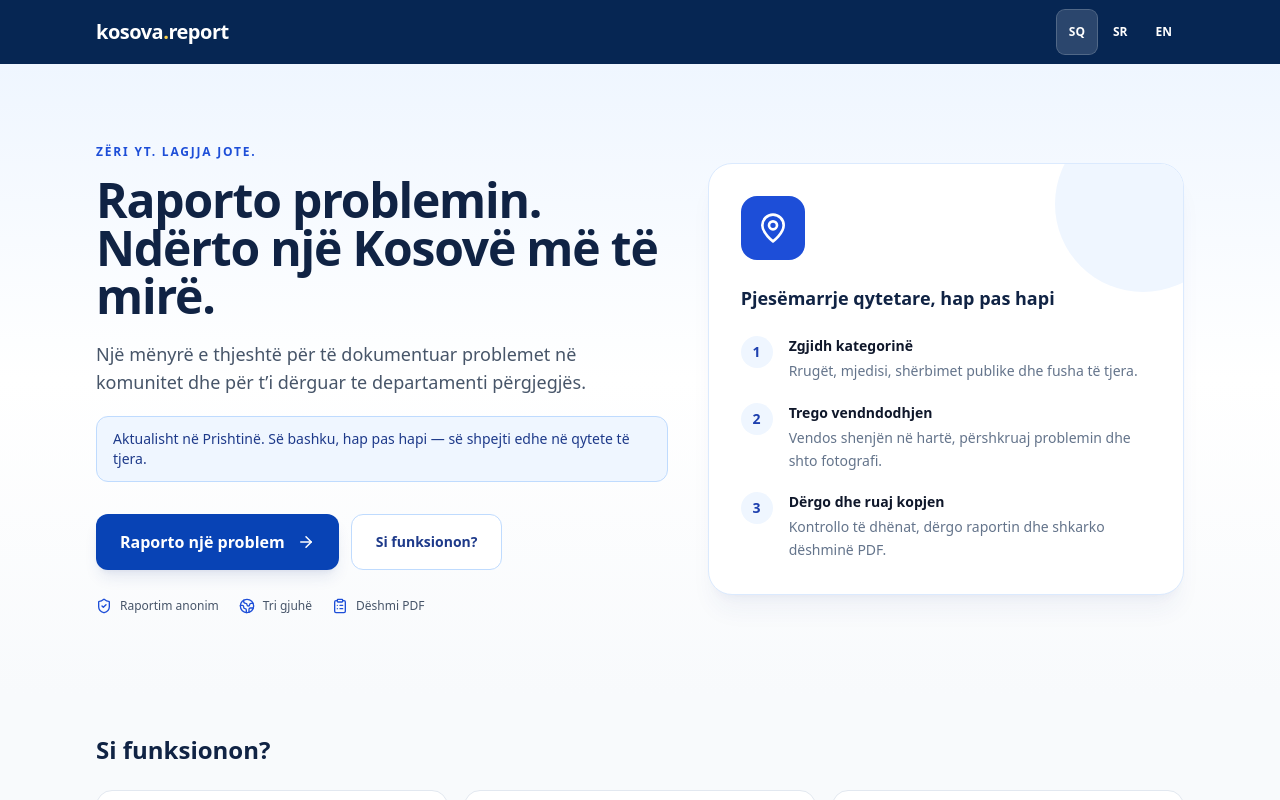
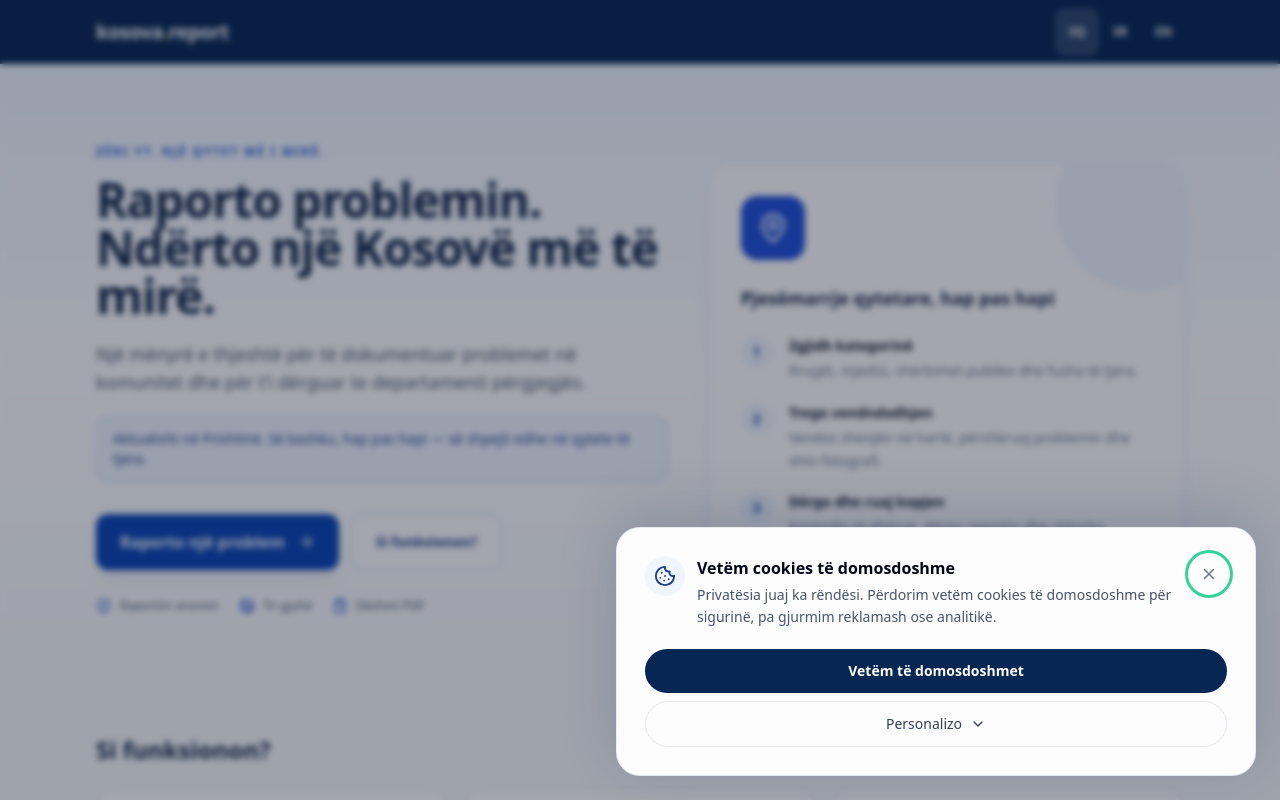
Before and after one commit to naskogashi/kosova.report, a Next.js app: page / in a window 1280 px wide. Shown: the top 800 px of the page. Built offline with nearby package versions, Linux system fonts and the light colour scheme.

Commit message:
Fix footer logos and redesign cookie banner

```diff
--- a/src/app/api/branding/[key]/route.js
+++ b/src/app/api/branding/[key]/route.js
@@ -2,7 +2,19 @@ import { GetObjectCommand } from "@aws-sdk/client-s3";
 import { database } from "../../../../lib/db";
 import { r2, bucketName } from "../../../../lib/r2";
 import { branding } from "../../../../lib/branding";
+import { readFile } from "node:fs/promises";
+import path from "node:path";
 export const dynamic = "force-dynamic";
+export const runtime = "nodejs";
+function imageResponse(body, mimeType, fallback = false) {
+  return new Response(body, {
+    headers: {
+      "Content-Type": mimeType,
+      "Cache-Control": fallback ? "public,max-age=60" : "public,max-age=3600",
+      "X-Content-Type-Options": "nosniff",
+    },
+  });
+}
 export async function GET(request, { params }) {
   const item = branding.find((asset) => asset.key === params.key);
   if (!item) return new Response("Not found", { status: 404 });
@@ -12,32 +24,33 @@ export async function GET(request, { params }) {
       [item.key],
     );
     if (rows.length) {
-      const base = new URL(
-        process.env.R2_IMAGE_BASE_URL || "https://images.kosova.report",
-      );
-      if (
-        base.protocol === "https:" &&
-        base.hostname === "images.kosova.report"
-      ) {
-        return Response.redirect(
-          new URL(
-            rows[0].object_key.split("/").map(encodeURIComponent).join("/"),
-            base.href.replace(/\/$/, "") + "/",
-          ),
-          307,
-        );
-      }
       const object = await r2().send(
         new GetObjectCommand({ Bucket: bucketName(), Key: rows[0].object_key }),
+        { abortSignal: AbortSignal.timeout(4000) },
       );
-      return new Response(object.Body.transformToWebStream(), {
-        headers: {
-          "Content-Type": rows[0].mime_type,
-          "Cache-Control": "public,max-age=3600",
-          "X-Content-Type-Options": "nosniff",
-        },
-      });
+      if (!/^image\/(png|jpeg|webp)$/.test(rows[0].mime_type))
+        throw new Error("Unsupported branding type");
+      const body = await object.Body.transformToByteArray();
+      if (!body.length || body.length > 6 * 1024 * 1024)
+        throw new Error("Invalid branding size");
+      return imageResponse(body, rows[0].mime_type);
     }
   } catch {}
-  return Response.redirect(new URL(item.fallback, request.url), 307);
+  // The whitelist above fixes the path. Return bytes rather than a redirect to
+  // an internal proxy hostname or an unavailable public R2 custom domain.
+  try {
+    const body = await readFile(
+      path.join(process.cwd(), "public", item.fallback),
+    );
+    return imageResponse(
+      body,
+      item.fallback.endsWith(".webp") ? "image/webp" : "image/png",
+      true,
+    );
+  } catch {
+    return new Response("Branding image unavailable", {
+      status: 503,
+      headers: { "Cache-Control": "no-store" },
+    });
+  }
 }
--- a/src/app/globals.css
+++ b/src/app/globals.css
@@ -1,6 +1,50 @@
 @tailwind base;
 @tailwind components;
 @tailwind utilities;
+.cookie-sheet {
+  position: fixed;
+  inset: auto 0 0;
+  width: 100%;
+  max-width: 640px;
+  max-height: 85dvh;
+  margin: 0 auto;
+  border: 1px solid rgb(226 232 240 / 80%);
+  border-bottom: 0;
+  border-radius: 24px 24px 0 0;
+  padding: 24px 20px max(24px, env(safe-area-inset-bottom));
+  background: rgb(255 255 255 / 98%);
+  color: #0f172a;
+  box-shadow: 0 -12px 60px rgb(6 38 83 / 16%);
+}
+.cookie-sheet::backdrop {
+  background: rgb(15 23 42 / 38%);
+  backdrop-filter: blur(3px);
+}
+@media (min-width: 768px) {
+  .cookie-sheet {
+    inset: auto 24px 24px;
+    margin-left: auto;
+    margin-right: 0;
+    border-bottom: 1px solid #e2e8f0;
+    border-radius: 24px;
+    padding: 28px;
+  }
+}
+@media (prefers-reduced-motion: no-preference) {
+  .cookie-sheet[open] {
+    animation: cookie-enter 220ms ease-out;
+  }
+  @keyframes cookie-enter {
+    from {
+      opacity: 0;
+      transform: translateY(18px);
+    }
+    to {
+      opacity: 1;
+      transform: translateY(0);
+    }
+  }
+}
 body {
   margin: 0;
   font-family: system-ui, sans-serif;
--- a/src/app/page.js
+++ b/src/app/page.js
@@ -11,7 +11,7 @@ import {
 } from "lucide-react";
 const copy = {
   sq: {
-    tag: "Zëri yt. Lagjja jote.",
+    tag: "Zëri yt. Një qytet më i mirë.",
     title: "Raporto problemin. Ndërto një Kosovë më të mirë.",
     intro:
       "Një mënyrë e thjeshtë për të dokumentuar problemet në komunitet dhe për t’i dërguar te departamenti përgjegjës.",
@@ -42,7 +42,7 @@ const copy = {
     anonymous: "Raportim anonim",
   },
   sr: {
-    tag: "Vaš glas. Vaš komšiluk.",
+    tag: "Vaš glas. Bolji grad.",
     title: "Prijavite problem. Izgradimo bolje Kosovo.",
     intro:
       "Jednostavan način da dokumentujete probleme u zajednici i pošaljete ih nadležnom odeljenju.",
@@ -73,7 +73,7 @@ const copy = {
     anonymous: "Anonimno prijavljivanje",
   },
   en: {
-    tag: "Your voice. Your neighborhood.",
+    tag: "Your voice. A better city.",
     title: "Report a problem. Build a better Kosovo.",
     intro:
       "A simple way to document issues in your community and send them to the responsible department.",
--- a/src/components/AppControls.jsx
+++ b/src/components/AppControls.jsx
@@ -1,5 +1,6 @@
 "use client";
-import { useEffect, useState } from "react";
+import { useEffect, useRef, useState } from "react";
+import { Cookie, ChevronDown, ShieldCheck, X } from "lucide-react";
 import useLanguage from "./useLanguage";
 const words = {
   sq: {
@@ -10,6 +11,13 @@ const words = {
     install: "Instalo aplikacionin",
     help: "Në iPhone/iPad: hapeni në Safari, zgjidhni Ndaj dhe Shto në ekranin kryesor. Në shfletues të tjerë, kërkoni Instalo aplikacionin në meny.",
     close: "Mbyll",
+    intro:
+      "Privatësia juaj ka rëndësi. Përdorim vetëm cookies të domosdoshme për sigurinë, pa gjurmim reklamash ose analitikë.",
+    necessary: "Vetëm të domosdoshmet",
+    customise: "Personalizo",
+    essential: "Siguria dhe preferencat",
+    always: "Gjithmonë aktive",
+    save: "Ruaj preferencat",
   },
   sr: {
     cookies: "Privatnost i kolačići",
@@ -19,6 +27,13 @@ const words = {
     install: "Instaliraj aplikaciju",
     help: "Na iPhone/iPad uređaju: otvorite Safari, izaberite Deli, zatim Dodaj na početni ekran. U drugim pregledačima potražite Instaliraj aplikaciju u meniju.",
     close: "Zatvori",
+    intro:
+      "Vaša privatnost je važna. Koristimo samo neophodne kolačiće za bezbednost, bez reklamnog praćenja ili analitike.",
+    necessary: "Samo neophodni",
+    customise: "Prilagodi",
+    essential: "Bezbednost i postavke",
+    always: "Uvek aktivno",
+    save: "Sačuvaj postavke",
   },
   en: {
     cookies: "Privacy & cookies",
@@ -28,6 +43,13 @@ const words = {
     install: "Install app",
     help: "On iPhone/iPad: open in Safari, choose Share, then Add to Home Screen. In other browsers, look for Install app in the browser menu.",
     close: "Close",
+    intro:
+      "Your privacy matters. We use only essential cookies for security, with no advertising tracking or analytics.",
+    necessary: "Necessary only",
+    customise: "Customise",
+    essential: "Security and preferences",
+    always: "Always active",
+    save: "Save preferences",
   },
 };
 export default function AppControls() {
@@ -36,11 +58,24 @@ export default function AppControls() {
   const [notice, setNotice] = useState(false),
     [prompt, setPrompt] = useState(null),
     [installed, setInstalled] = useState(false),
-    [help, setHelp] = useState(false);
+    [help, setHelp] = useState(false),
+    [details, setDetails] = useState(false);
+  const dialog = useRef(null);
+  useEffect(() => {
+    if (notice && !dialog.current.open) dialog.current.showModal();
+    else if (!notice && dialog.current.open) dialog.current.close();
+  }, [notice]);
+  function acknowledge() {
+    try {
+      localStorage.setItem("kr-privacy-notice-v2", "necessary-only");
+    } catch {}
+    setNotice(false);
+    setDetails(false);
+  }
   useEffect(() => {
     try {
       setNotice(
-        localStorage.getItem("kr-privacy-notice-v1") !== "acknowledged",
+        localStorage.getItem("kr-privacy-notice-v2") !== "necessary-only",
       );
     } catch {
       setNotice(true);
@@ -90,7 +125,10 @@ export default function AppControls() {
         <button
           type="button"
           className="rounded-lg px-3 py-2 underline underline-offset-4"
-          onClick={() => setNotice(!notice)}
+          onClick={() => {
+            setDetails(false);
+            setNotice(true);
+          }}
           aria-expanded={notice}
         >
           {t.cookies}
@@ -113,24 +151,82 @@ export default function AppControls() {
           {t.help}
         </p>
       )}
-      {notice && (
-        <div className="mx-auto mt-4 max-w-2xl rounded-xl border border-slate-200 p-5">
-          <h2 className="font-semibold text-slate-900">{t.title}</h2>
-          <p className="mt-2 leading-relaxed">{t.body}</p>
+      <dialog
+        ref={dialog}
+        className="cookie-sheet"
+        aria-labelledby="cookie-title"
+        aria-describedby="cookie-description"
+        onCancel={() => setNotice(false)}
+        onClose={() => setNotice(false)}
+      >
+        <div className="flex items-start gap-3">
+          <span className="flex h-10 w-10 shrink-0 items-center justify-center rounded-full bg-blue-50 text-blue-900">
+            <Cookie size={22} aria-hidden="true" />
+          </span>
+          <div className="min-w-0 flex-1">
+            <h2
+              id="cookie-title"
+              className="text-base font-semibold text-slate-950"
+            >
+              {t.title}
+            </h2>
+            <p
+              id="cookie-description"
+              className="mt-1 text-sm leading-relaxed text-slate-600"
+            >
+              {t.intro}
+            </p>
+          </div>
           <button
             type="button"
-            className="mt-4 rounded-lg bg-blue-800 px-4 py-2 font-semibold text-white"
-            onClick={() => {
-              try {
-                localStorage.setItem("kr-privacy-notice-v1", "acknowledged");
-              } catch {}
-              setNotice(false);
-            }}
+            className="flex h-9 w-9 shrink-0 items-center justify-center rounded-full text-slate-500 hover:bg-slate-100"
+            onClick={() => setNotice(false)}
+            aria-label={t.close}
           >
-            {t.ok}
+            <X size={18} />
           </button>
         </div>
-      )}
+        {details && (
+          <div
+            id="cookie-details"
+            className="mt-5 space-y-3 rounded-2xl border border-slate-200 bg-slate-50 p-4 text-sm"
+          >
+            <div className="flex flex-wrap items-center justify-between gap-2">
+              <span className="flex items-center gap-2 font-semibold text-slate-900">
+                <ShieldCheck size={18} aria-hidden="true" />
+                {t.essential}
+              </span>
+              <span className="rounded-full bg-blue-100 px-3 py-1 text-xs font-semibold text-blue-900">
+                {t.always}
+              </span>
+            </div>
+            <p className="leading-relaxed text-slate-600">{t.body}</p>
+          </div>
+        )}
+        <div className="mt-5 flex flex-col gap-2">
+          <button
+            type="button"
+            onClick={acknowledge}
+            className="min-h-11 w-full rounded-full bg-[#062653] px-5 py-3 text-sm font-semibold text-white hover:bg-blue-900"
+          >
+            {details ? t.save : t.necessary}
+          </button>
+          <button
+            type="button"
+            aria-expanded={details}
+            aria-controls="cookie-details"
+            onClick={() => setDetails(!details)}
+            className="flex min-h-11 items-center justify-center gap-2 rounded-full border border-slate-200 px-5 py-3 text-sm font-medium text-slate-700 hover:bg-slate-50"
+          >
+            {t.customise}
+            <ChevronDown
+              size={16}
+              className={details ? "rotate-180" : ""}
+              aria-hidden="true"
+            />
+          </button>
+        </div>
+      </dialog>
     </section>
   );
 }
--- /dev/null
+++ b/src/components/BrandingImage.jsx
@@ -0,0 +1,15 @@
+"use client";
+export default function BrandingImage({ asset, className }) {
+  return (
+    <img
+      src={`/api/branding/${asset.key}?v=2`}
+      alt={asset.name}
+      className={className}
+      onError={(event) => {
+        const image = event.currentTarget;
+        if (image.getAttribute("src") !== asset.fallback)
+          image.setAttribute("src", asset.fallback);
+      }}
+    />
+  );
+}
```
Also changed, not shown: src/components/Footer.jsx (+7 -9 lines), 2 other files (tests, documents, lock files or other folders).
